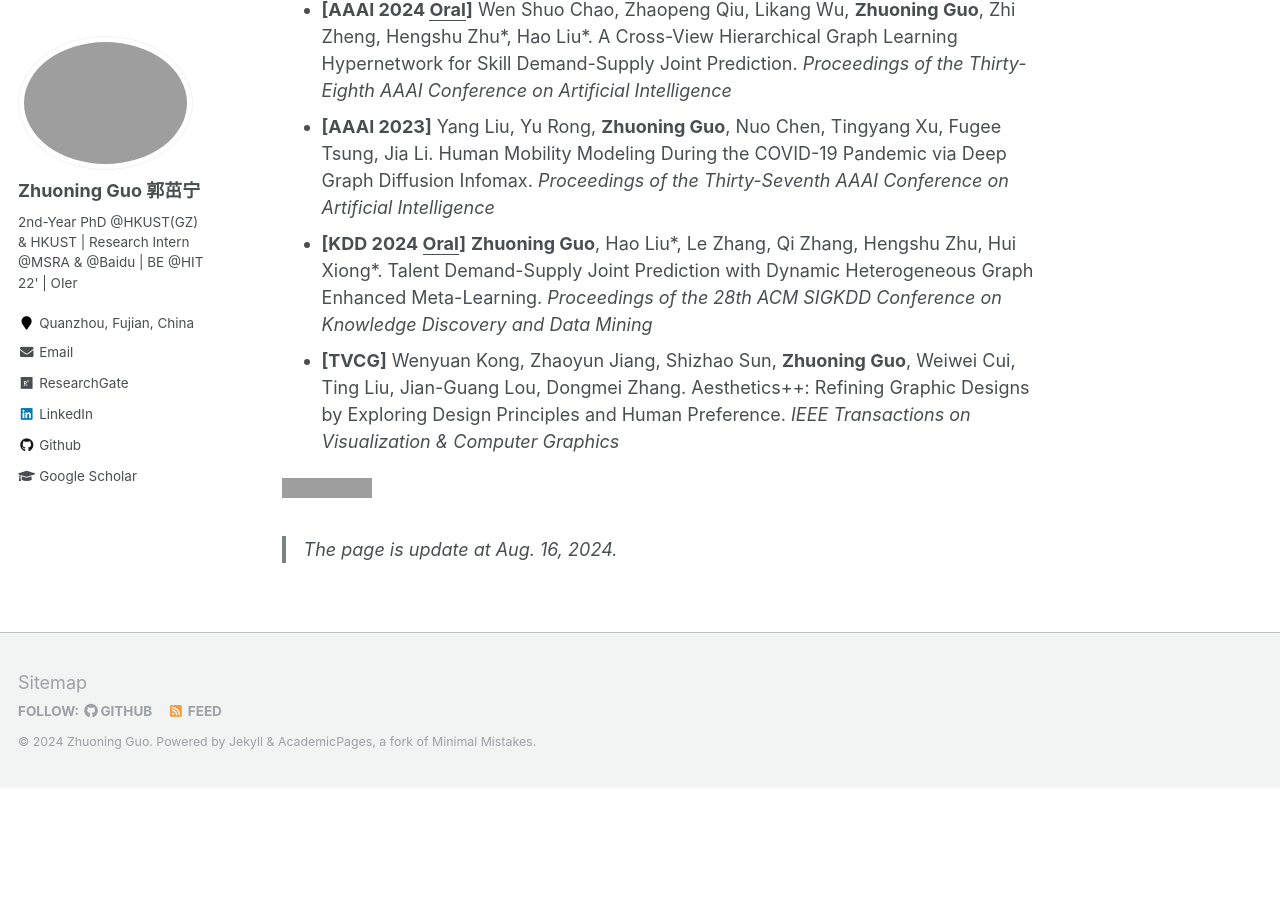
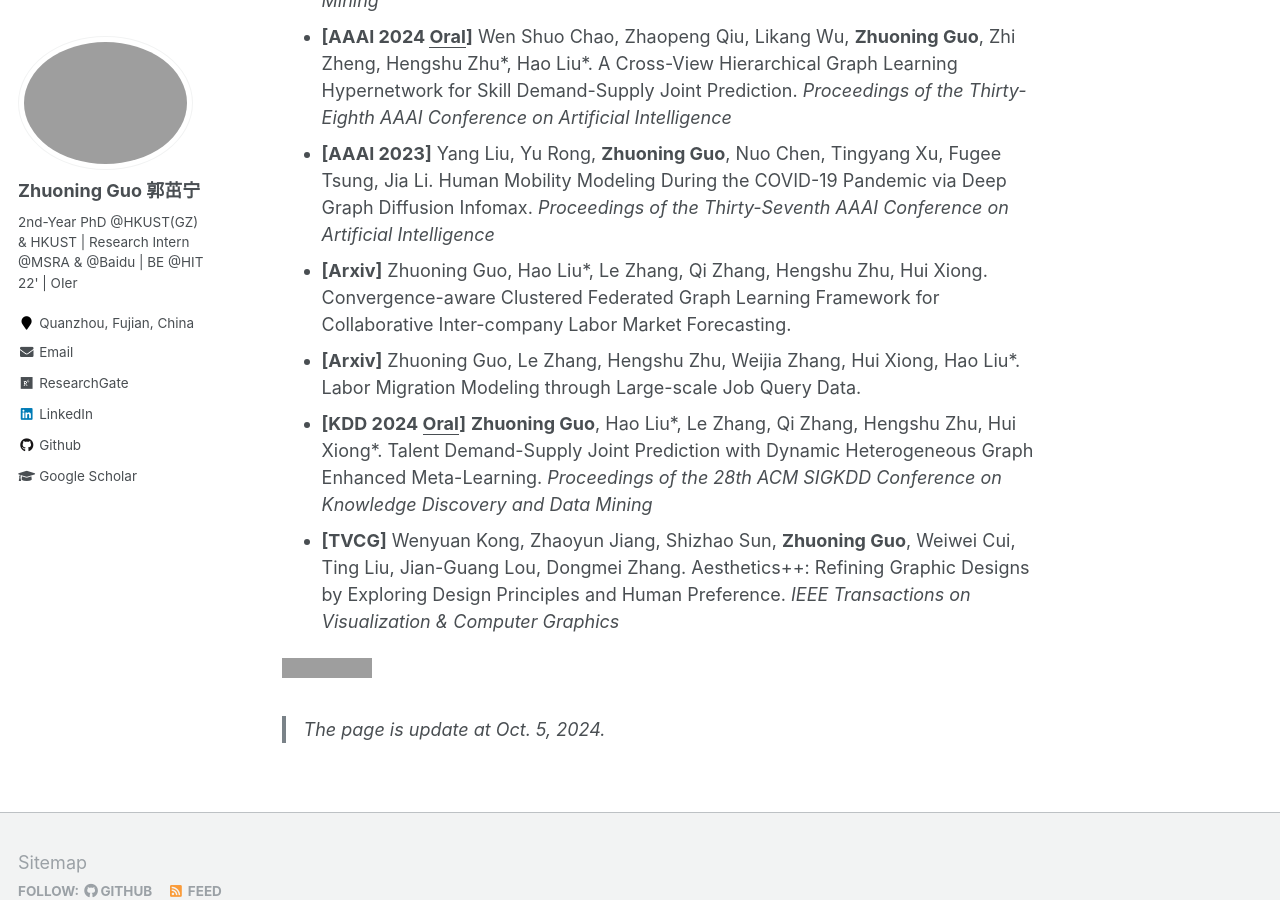
Before and after one commit to gzn00417/gzn00417.github.io, a Jekyll site: the page built from _pages/about.md, in a window 1280 px wide and 900 px high, scrolled down 1681 px. Built offline with Jekyll 4.4.1, drawn with Linux system fonts in a browser that asks for light colours; formulas are drawn with MathJax 3; before the commit the page ends 2469 px from its top, so only the background shows below that; some of the changed text lies outside the part shown; grey boxes are pictures that could not be loaded.

Commit message:
update at 3rd year

```diff
--- a/_pages/about.md
+++ b/_pages/about.md
@@ -22,7 +22,7 @@
 
 # News
 
-- \[2024.08\] I move back to HKUST(GZ), Guangzhou, China, to continue my Ph.D. study.
+- \[2024.08\] <font color='red'> New! </font> I move back to HKUST(GZ), Guangzhou, China, to continue my Ph.D. study.
 - \[2024.05\] <font color='red'> New! </font> Our work on hierarchical federated graph learning is accepted by **SIGKDD 2024**. Thanks for co-authors from HKUST(GZ) and HKUST.
 - \[2024.01\] I move from HKUST(GZ) to HKUST, Hong Kong SAR, China, to continue my Ph.D. study.
 - \[2023.12\] Our work on skill demand-supply joint prediction is accepted by **AAAI 2024**. Thanks for my co-authors from HKUSTGZ and Boss Inc.
@@ -41,9 +41,11 @@
 - **[KDD 2024 <u>Oral</u>]** **Zhuoning Guo**, Duanyi Yao, Qiang Yang, Hao Liu\*. HiFGL: A Hierarchical Framework for Cross-silo Cross-device Federated Graph Learning. *Proceedings of the 30th ACM SIGKDD Conference on Knowledge Discovery and Data Mining*
 - **[AAAI 2024 <u>Oral</u>]** Wen Shuo Chao, Zhaopeng Qiu, Likang Wu, **Zhuoning Guo**, Zhi Zheng, Hengshu Zhu\*, Hao Liu\*. A Cross-View Hierarchical Graph Learning Hypernetwork for Skill Demand-Supply Joint Prediction. *Proceedings of the Thirty-Eighth AAAI Conference on Artificial Intelligence*
 - **[AAAI 2023]** Yang Liu, Yu Rong, **Zhuoning Guo**, Nuo Chen, Tingyang Xu, Fugee Tsung, Jia Li. Human Mobility Modeling During the COVID-19 Pandemic via Deep Graph Diffusion Infomax. *Proceedings of the Thirty-Seventh AAAI Conference on Artificial Intelligence*
+- **[Arxiv]** Zhuoning Guo, Hao Liu\*, Le Zhang, Qi Zhang, Hengshu Zhu, Hui Xiong. Convergence-aware Clustered Federated Graph Learning Framework for Collaborative Inter-company Labor Market Forecasting.
+- **[Arxiv]** Zhuoning Guo, Le Zhang, Hengshu Zhu, Weijia Zhang, Hui Xiong, Hao Liu\*. Labor Migration Modeling through Large-scale Job Query Data.
 - **[KDD 2024 <u>Oral</u>]** **Zhuoning Guo**, Hao Liu\*, Le Zhang, Qi Zhang, Hengshu Zhu, Hui Xiong\*. Talent Demand-Supply Joint Prediction with Dynamic Heterogeneous Graph Enhanced Meta-Learning. *Proceedings of the 28th ACM SIGKDD Conference on Knowledge Discovery and Data Mining*
 - **[TVCG]** Wenyuan Kong, Zhaoyun Jiang, Shizhao Sun, **Zhuoning Guo**, Weiwei Cui, Ting Liu, Jian-Guang Lou, Dongmei Zhang. Aesthetics++: Refining Graphic Designs by Exploring Design Principles and Human Preference. *IEEE Transactions on Visualization & Computer Graphics*
 
 <a href="https://info.flagcounter.com/PELK"><img src="https://s11.flagcounter.com/map/PELK/size_l/txt_000000/border_CCCCCC/pageviews_1/viewers_0/flags_0/" alt="Flag Counter" border="0"></a>
 
-> *The page is update at Aug. 16, 2024.*
+> *The page is update at Oct. 5, 2024.*
```
Also changed, not shown: other parts of _pages/about.md (+1 -1 lines), _pages/cv.md (+3 -1 lines).
